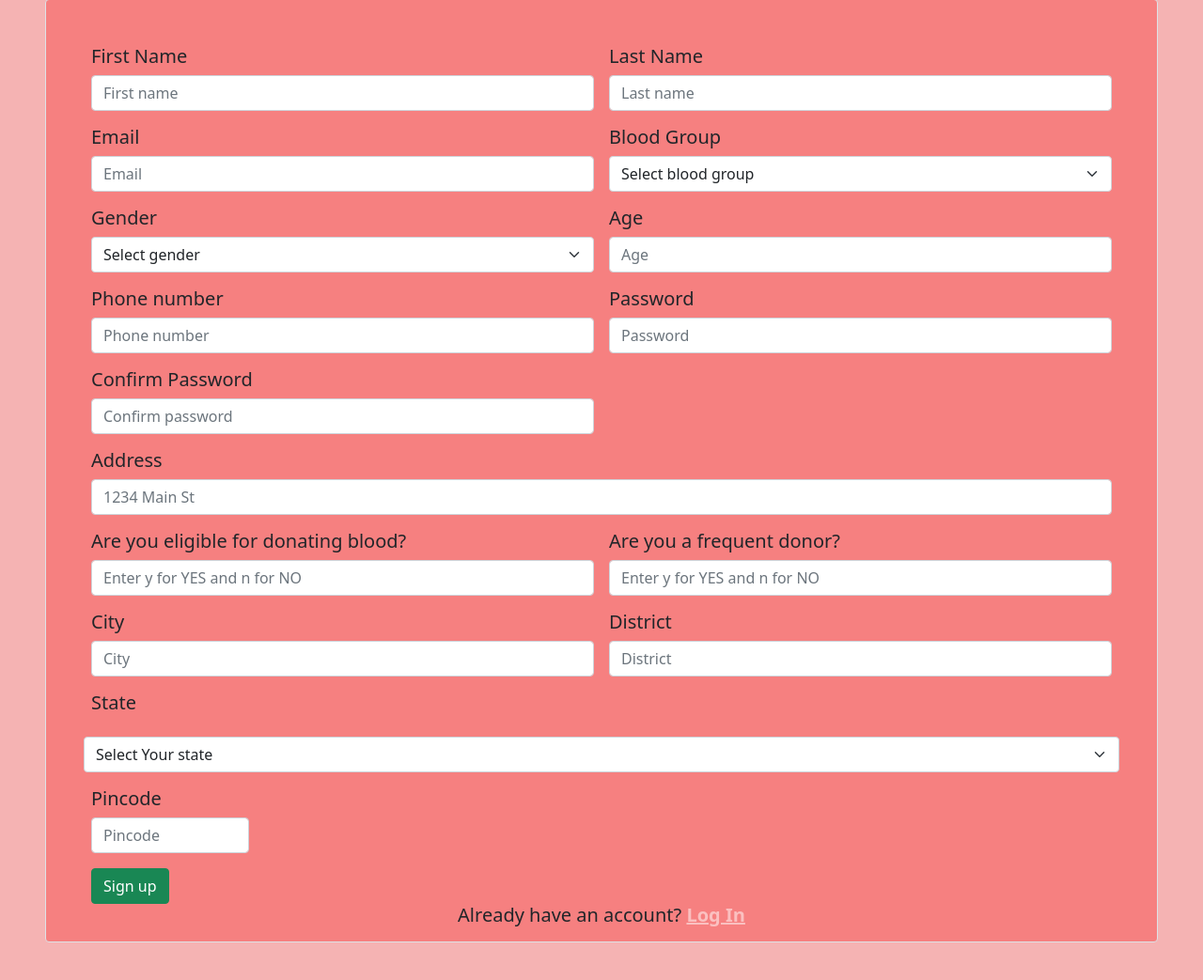
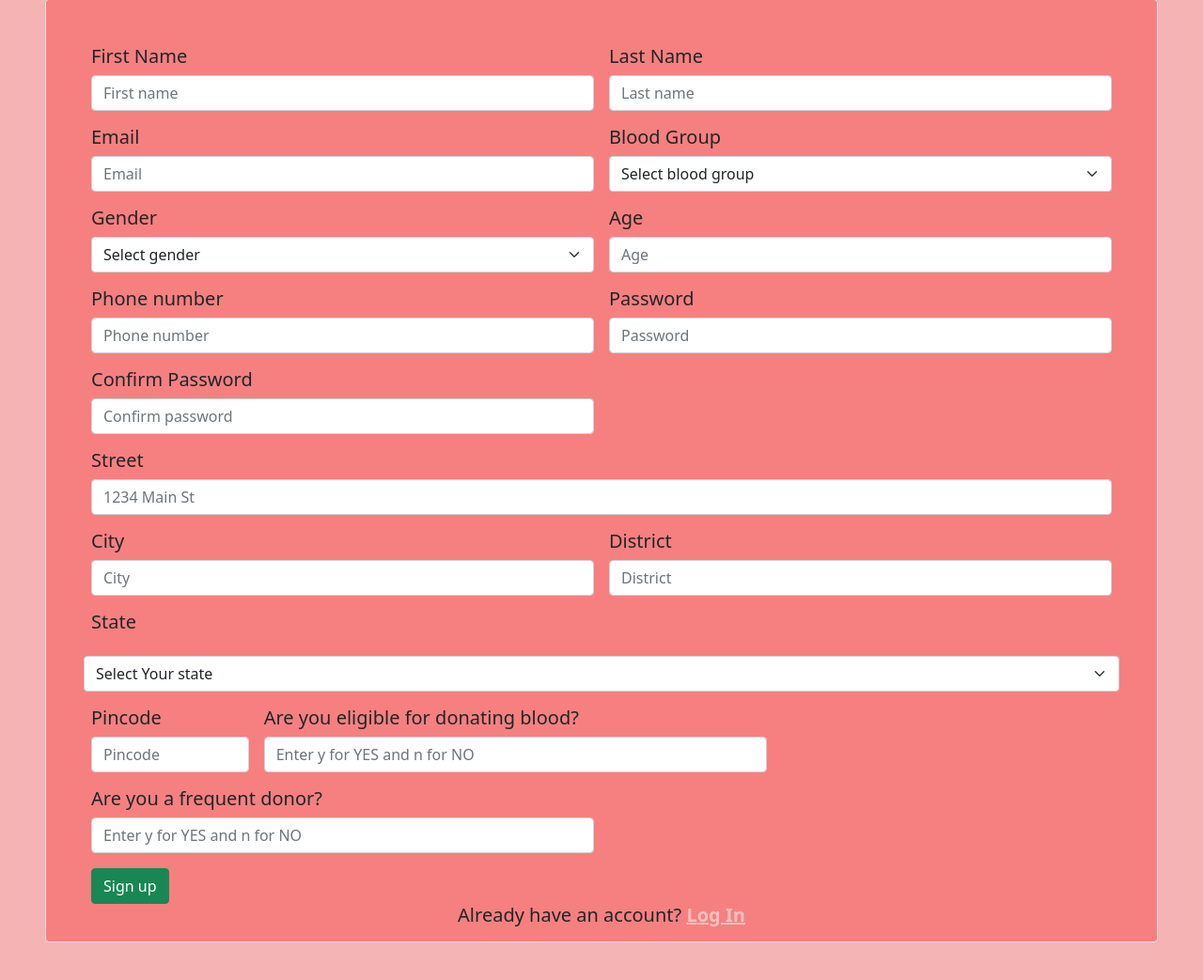
Before and after one commit to hritika1025/Blood_Donation_Management_System, a Flask app: page /user_signup in a window 1280 px wide. Shown: the part 227-1270 px from the top of the page at 94% size. Run offline with Flask 2, Linux system fonts and the light colour scheme; some libraries are stand-ins or nearby versions.

Commit message:
user registration done

```diff
--- a/SQL Files/blood_donation_dbms.sql
+++ b/SQL Files/blood_donation_dbms.sql
@@ -9,7 +9,7 @@ CREATE TABLE IF NOT EXISTS  `Blood_bank` (
            `Email` varchar(100) NOT NULL,
            `Phone_number` varchar(20) NOT NULL,
            `Street` varchar(100) NOT NULL,
-           `Pincode` int NOT NULL,
+           `Pincode` varchar(20) NOT NULL,
            `City` varchar(100) NOT NULL,
            `District`varchar(100) NOT NULL,
            `State` varchar(100) NOT NULL,
@@ -43,7 +43,7 @@ CREATE TABLE IF NOT EXISTS `Blood_stock` (
               `Password` varchar(100) NOT NULL ,
               `First_name` varchar(100) NOT NULL,
               `Last_name` varchar(100) ,
-              `Age` int NOT NULL,
+              `Age` varchar(10) NOT NULL,
               `Gender` varchar(30) NOT NULL,
               `Blood_group` varchar(20) NOT NULL,
               `Eligibility` varchar(5) NOT NULL DEFAULT 'False',
@@ -51,7 +51,7 @@ CREATE TABLE IF NOT EXISTS `Blood_stock` (
               `Street` varchar(100) NOT NULL,
               `City` varchar(30) NOT NULL,
               `District` varchar(50) NOT NULL,
-              `Pincode` int NOT NULL,
+              `Pincode` varchar(20) NOT NULL,
               `State` varchar(100) NOT NULL,
               `Frequent_Donor` varchar(5) NOT NULL DEFAULT 'NO',
               PRIMARY KEY (`Email_id`) );
--- a/app.py
+++ b/app.py
@@ -1,5 +1,6 @@
 from flask import Flask, render_template, request,session,redirect,url_for
 from flask_mysqldb import MySQL
+import re
 import mysql.connector
 import MySQLdb.cursors
 from werkzeug.utils import redirect
@@ -9,7 +10,7 @@ app.secret_key="blood_donation"
 
 app.config['MYSQL_HOST'] = 'localhost'
 app.config['MYSQL_USER'] = 'root'
-app.config['MYSQL_PASSWORD'] = 'mitika@03'
+app.config['MYSQL_PASSWORD'] = 'root'
 app.config['MYSQL_DB'] = 'blood_donation_dbms'
 
 mysql = MySQL(app)
@@ -56,7 +57,7 @@ def user_logout():
 @app.route("/user_signup",methods=['POST','GET'])
 def user_signup():
     msg="Please fill all the elements of the form!"
-    if request.method=='POST' and  'First_name' in request.form and 'Gender' in request.form and 'Email_id' in request.form and 'Last_name' in request.form and 'Age' in request.form and 'Phone_num' in request.form and  'Password' in request.form and 'c_password' in request.form and 'Address' in request.form and 'Blood_group' in request.form and 'Eligibility' in request.form and 'Frequent' in request.form and 'City' in request.form and 'District' in request.form and 'State' in request.form and 'Pincode' in request.form :
+    if request.method=='POST' and  'First_name' in request.form and 'Gender' in request.form and 'Email_id' in request.form and 'Last_name' in request.form and 'Age' in request.form and 'Phone_num' in request.form and  'Password' in request.form and 'c_password' in request.form and 'Street' in request.form and 'Blood_group' in request.form and 'eligibility' in request.form and 'Frequent' in request.form and 'City' in request.form and 'District' in request.form and 'State' in request.form and 'Pincode' in request.form :
         First_name=request.form['First_name']
         Last_name=request.form['Last_name']
         Email_id=request.form['Email_id']
@@ -65,30 +66,45 @@ def user_signup():
         Phone_num=request.form['Phone_num']
         Password=request.form['Password']
         c_password=request.form['c_password']
-        Address=request.form['Address']
+        Street=request.form['Street']
         Blood_group=request.form['Blood_group']
-        Eligibility=request.form['Eligibility']
+        Eligibility=request.form['eligibility']
         Frequent=request.form['Frequent']
         City=request.form['City']
         District=request.form['District']
         State=request.form['State']
         Pincode=request.form['Pincode']
         cursor = mysql.connection.cursor(MySQLdb.cursors.DictCursor)
-        cursor.execute('SELECT * FROM Donor WHERE Email_id=Email_id')
-        account=cursor.fetchone()
-        if account :
-            msg="An account had been registered with this email"
-            return render_template('user_signup.html',msg=msg)
+        cursor.execute('SELECT * FROM Donor WHERE Email_id= % s', (Email_id, ))
+        account1=cursor.fetchone()
+        cursor.execute('SELECT * FROM Donor WHERE Phone_num= % s', (Phone_num, ))
+        account2=cursor.fetchone()
+        cursor.close()
+        if account1 :
+            msg="An account is already registered with this email."
+        elif account2 :
+            msg="An account is already registered with this Phone Number."
+        elif not re.match(r'[0-9]+', Phone_num):
+            msg = 'Invalid Phone number !'
+        elif not re.match(r'[^@]+@[^@]+\.[^@]+', Email_id):
+            msg = 'Invalid email address !'
+        elif len(Phone_num) != 10:
+            msg = 'Please enter a 10 digit correct phone number !'
+        elif len(Password) < 8:
+            msg = 'Password must containe atleast 8 digits or characters !'
+        elif (Password != c_password):
+            msg="Password does not match! "
+        elif not Phone_num or not Password or not Email_id:
+            msg = 'Please fill out the form !'
+        else:
+            cursor = mysql.connection.cursor(MySQLdb.cursors.DictCursor)
+            cursor.execute('INSERT INTO Donor(First_name,Last_name,Email_id,Age,Phone_num,Password,Street,Blood_group,Eligibility,Frequent_Donor,City,District,State,Pincode,Gender) VALUES(%s,%s,%s,%s,%s,%s,%s,%s,%s,%s,%s,%s,%s,%s,%s)', (First_name,Last_name,Email_id,Age,Phone_num,Password,Street,Blood_group,Eligibility,Frequent,City,District,State,Pincode,Gender))
+            mysql.connection.commit()
+            cursor.close()
+            return redirect(url_for('index'))
+    elif request.method == 'POST':
+        msg = 'Please fill out the form !'
 
-        elif (Password != c_password):
-            msg="Password and Confirm Password are not matching! "
-            return render_template('user_signup_2.html',msg=msg,First_name=First_name,Last_name=Last_name,Email_id=Email_id,Gender=Gender,Age=Age,Phone_num=Phone_num,Password=Password,Address=Address,Blood_group=Blood_group,Eligibility=Eligibility,Frequent=Frequent,City=City,District=District,State=State,Pincode=Pincode)
-
-        else:
-
-            cursor.execute('INSERT INTO Donor(First_name,Last_name,Email_id,Age,Phone_num,Password,Address,Blood_group,Eligibility,Frequent,City,District,State,Pincode,Gender) VALUES(%s,%s,%s,%d,%d,%s,%s,%s,%s,%s,%s,%s,%s,%d,%s)', (First_name,Last_name,Email_id,Age,Phone_num,Password,Address,Blood_group,Eligibility,Frequent,City,District,State,Pincode,Gender))
-            mysql.connection.commit()
-            return redirect(url_for('index'))
     return render_template('user_signup.html', msg = msg)
 
 @app.route("/blood_bank_registeration",methods=['POST','GET'])
@@ -104,6 +120,7 @@ def blood_bank_registeration():
             cursor.exceute('INSERT INTO Blood_bank(Blood_bank_name,License_number,Owner_name,Phone_number,Email,Password,Address,City,Pincode,District,State,Website) VALUES(%s,%s,%s,%d,%s,%s,%s,%s,%d,%s,%s,%s)',(details['Blood_bank_name'],details['License_number'],details['Owner_name'],details['Phone_number'],details['Email'],details['Password'],details['Address'],details['City'],details['Pincode'],details['District'],details['State'],details['Website']))
             cursor.execute('INSERT INTO Blood_bank_timings(License_number,Weekday,Opening_time,Closing_time) VALUES(%s,%s,%s,%s)', (details['License_number'],details['Weekday'],details['Opening_time'],details['Closing_time']))
             mysql.connection.commit()
+            cursor.close()
 
     return render_template('blood_bank_regis_me.html')
 
--- a/template/user_signup.html
+++ b/template/user_signup.html
@@ -136,22 +137,15 @@
                 <input type="password" required class="form-control" name="c_password" id="inputconfirmPassword4"placeholder="Confirm password">
             </div>
             <div class="col-12">
-                <label for="inputAddress" class="form-label">Address</label>
-                <input type="text" required class="form-control" name="Address" id="inputAddress" placeholder="1234 Main St">
+                <label for="inputAddress" class="form-label">Street</label>
+                <input type="text" required class="form-control" name="Street" id="inputAddress" placeholder="1234 Main St">
             </div>
             <!-- <div class="col-12">
                 <label for="inputAddress2" class="form-label">Address 2</label>
                 <input type="text" class="form-control" id="inputAddress2" placeholder="Apartment, studio, or floor">
             </div> -->
 
-            <div class="col-md-6">
-                <label for="eligibility" class="form-label">Are you eligible for donating blood?</label>
-                <input type="text" required class="form-control" name="eligibility" id="eligibility" placeholder="Enter y for YES and n for NO">
-            </div>
-            <div class="col-md-6">
-                <label for="Frequent" class="form-label">Are you a frequent donor?</label>
-                <input type="text" required class="form-control"  name="Frequent" id="Frequent" placeholder="Enter y for YES and n for NO">
-            </div>
+
 
 <!--
             <fieldset class="row mb-2 mt-3">
```
Also changed, not shown: other parts of template/user_signup.html (+10 -1 lines).
